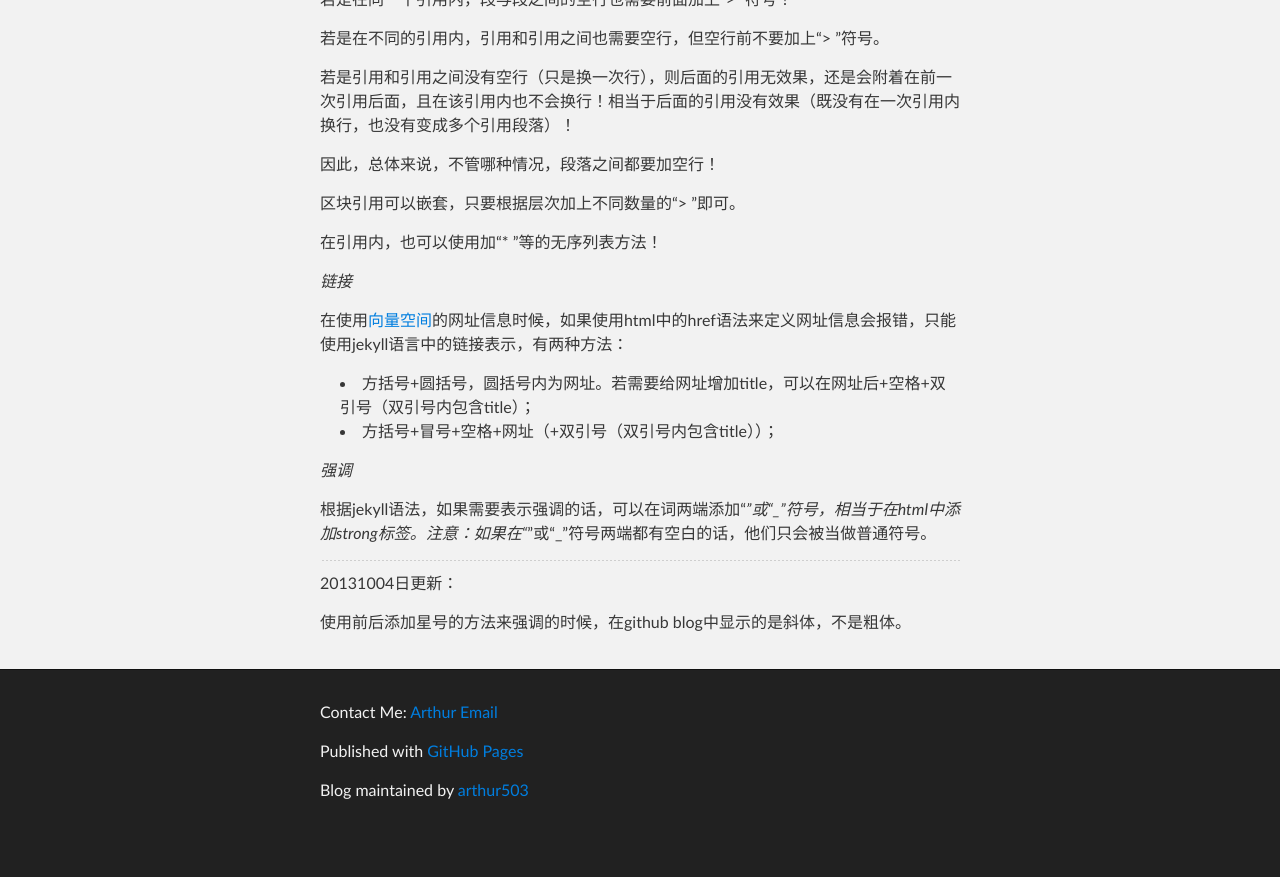
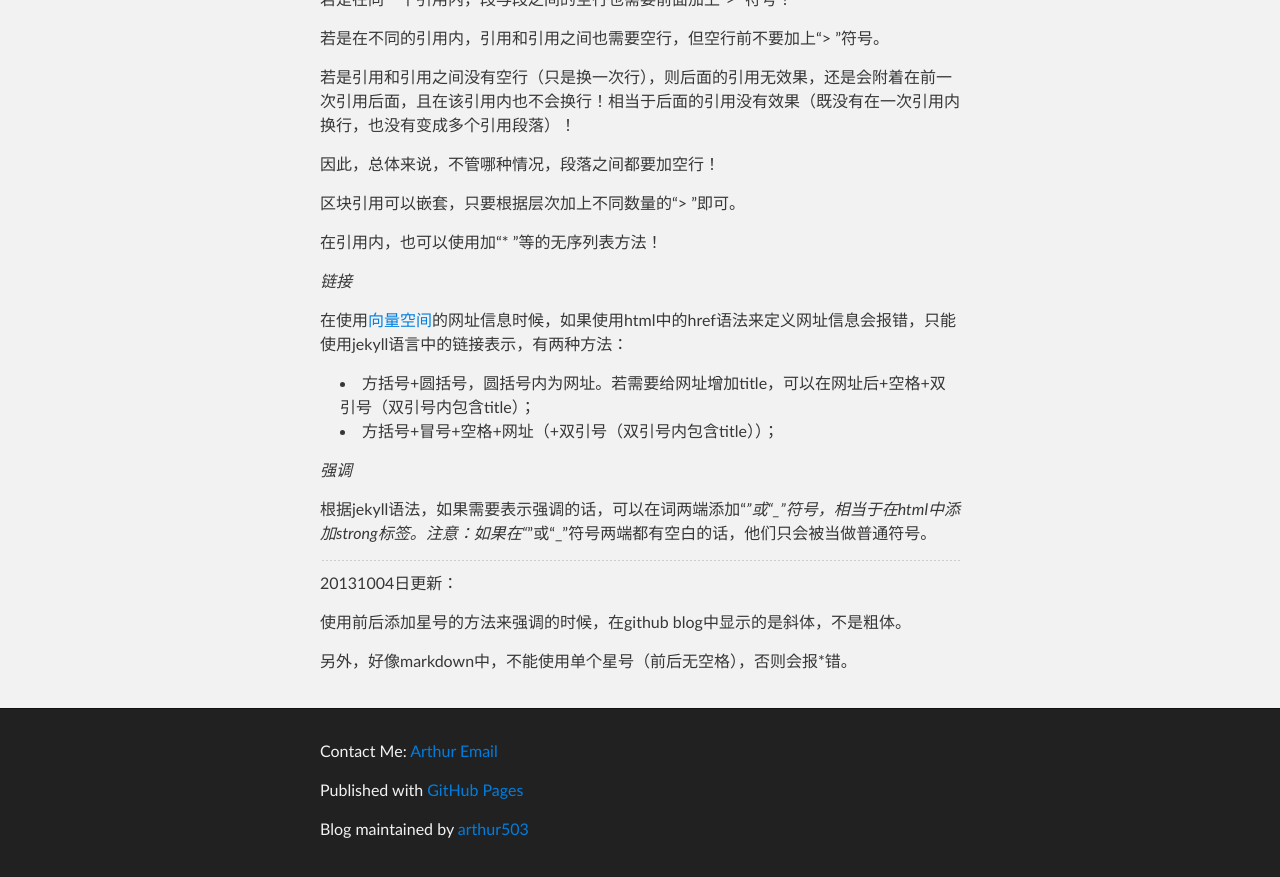
Before and after one commit to arthur503/blog, a Jekyll site: the page built from _posts/technology/2013-09-25-learn-css-and-jekyll.md, in a window 1280 px wide and 900 px high, scrolled down 2721 px. Shown: the top 877 px of the window. Built offline with Jekyll 4.4.1, drawn with Linux system fonts in a browser that asks for light colours.

Commit message:
new post

```diff
--- a/_posts/technology/2013-09-25-learn-css-and-jekyll.md
+++ b/_posts/technology/2013-09-25-learn-css-and-jekyll.md
@@ -113,3 +113,5 @@ jekyll中，可以使用“数字+.+空格”来表示有序列表。并且，
 20131004日更新：
 
 使用前后添加星号的方法来强调的时候，在github blog中显示的是斜体，不是粗体。
+
+另外，好像markdown中，不能使用单个星号（前后无空格），否则会报*错。
```
